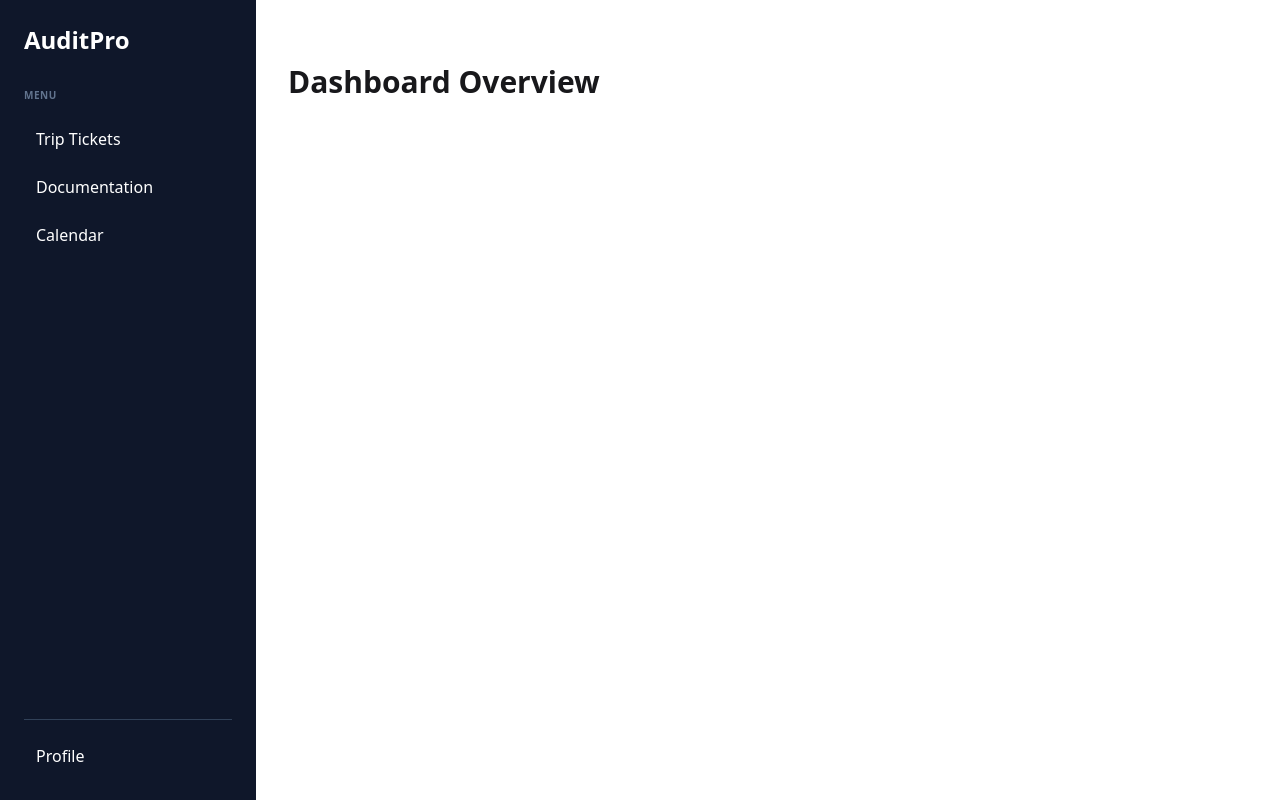
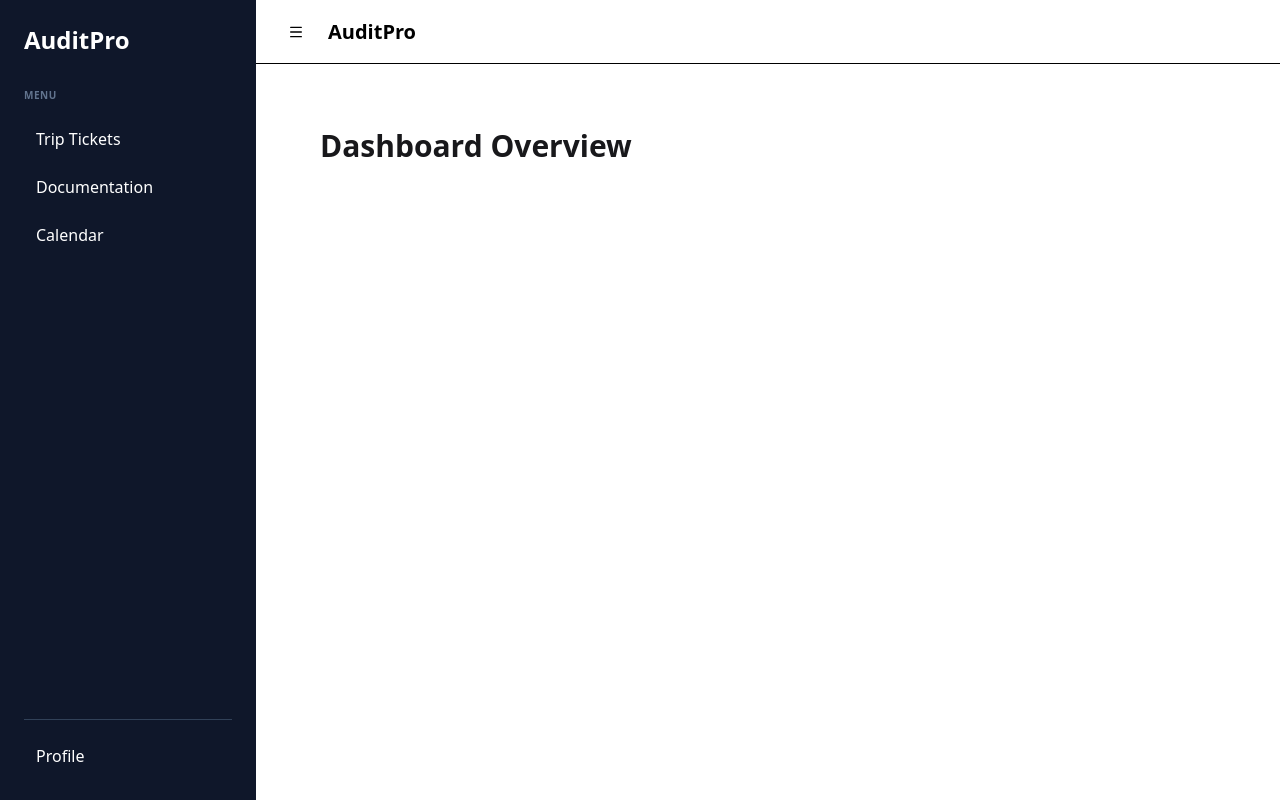
Before and after one commit to garcesjohnmarc30-create/AuditPro, a Next.js app: page / in a window 1280 px wide. Built offline with nearby package versions, Linux system fonts and the light colour scheme.

Commit message:
Add SidebarWrapper and toggle functionality

```diff
--- a/app/layout.tsx
+++ b/app/layout.tsx
@@ -1,17 +1,10 @@
 import type { Metadata } from "next";
 import { Geist, Geist_Mono } from "next/font/google";
 import "./globals.css";
-import Sidebar from "@/components/layout/sidebar";
+import SidebarWrapper from "@/components/layout/SidebarWrapper";
 
-const geistSans = Geist({
-  variable: "--font-geist-sans",
-  subsets: ["latin"],
-});
-
-const geistMono = Geist_Mono({
-  variable: "--font-geist-mono",
-  subsets: ["latin"],
-});
+const geistSans = Geist({ variable: "--font-geist-sans", subsets: ["latin"] });
+const geistMono = Geist_Mono({ variable: "--font-geist-mono", subsets: ["latin"] });
 
 export const metadata: Metadata = {
   title: "AuditPro",
@@ -21,11 +14,10 @@ export const metadata: Metadata = {
 export default function RootLayout({ children }: { children: React.ReactNode }) {
   return (
     <html lang="en">
-      <body className="flex">
-        <Sidebar />
-        <main className="flex-1 pl-64 p-8">
+      <body className={`${geistSans.variable} ${geistMono.variable} antialiased`}>
+        <SidebarWrapper>
           {children}
-        </main>
+        </SidebarWrapper>
       </body>
     </html>
   );
--- /dev/null
+++ b/components/layout/SidebarWrapper.tsx
@@ -0,0 +1,35 @@
+"use client";
+
+import { useState } from "react";
+import Sidebar from "@/components/layout/sidebar"; // Siguraduhing nandito ang original sidebar mo
+import { Button } from "@/components/ui/button";
+import { Menu } from "lucide-react";
+
+export default function SidebarWrapper({ children }: { children: React.ReactNode }) {
+  const [isOpen, setIsOpen] = useState(true);
+
+  return (
+    <div className="flex h-screen overflow-hidden">
+      {/* Sidebar - Conditional Rendering */}
+      {isOpen && (
+        <div className="w-64 border-r bg-white z-20">
+          <Sidebar />
+        </div>
+      )}
+
+      {/* Main Content */}
+      <main className="flex-1 flex flex-col h-full overflow-auto">
+        <header className="h-16 border-b flex items-center px-6 gap-4">
+          <Button variant="ghost" size="icon" onClick={() => setIsOpen(!isOpen)}>
+            <Menu className="h-6 w-6" />
+          </Button>
+          <h1 className="text-xl font-bold">AuditPro</h1>
+        </header>
+
+        <div className="p-8">
+          {children}
+        </div>
+      </main>
+    </div>
+  );
+}
```
